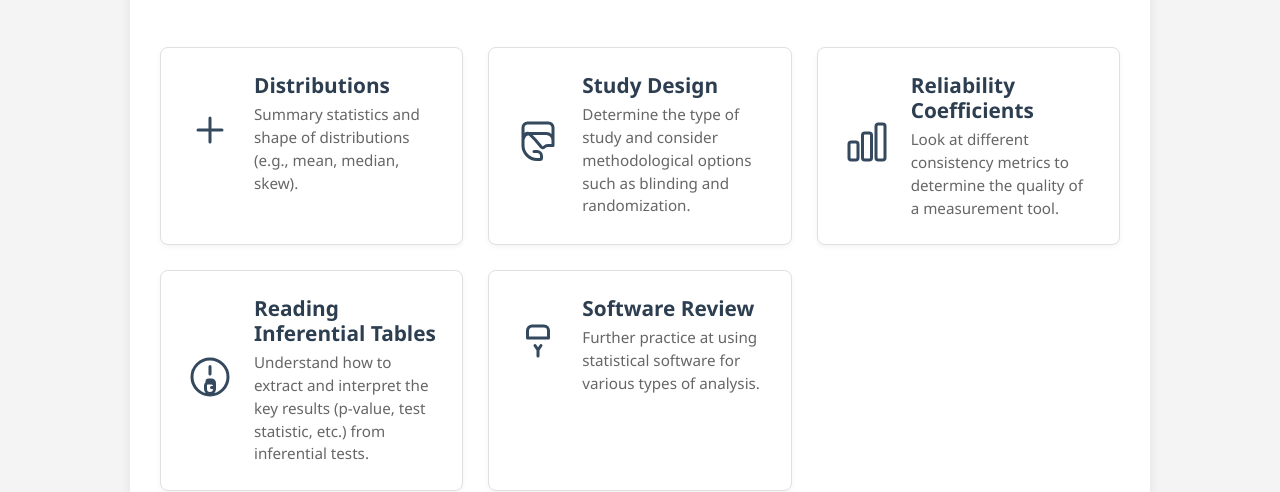
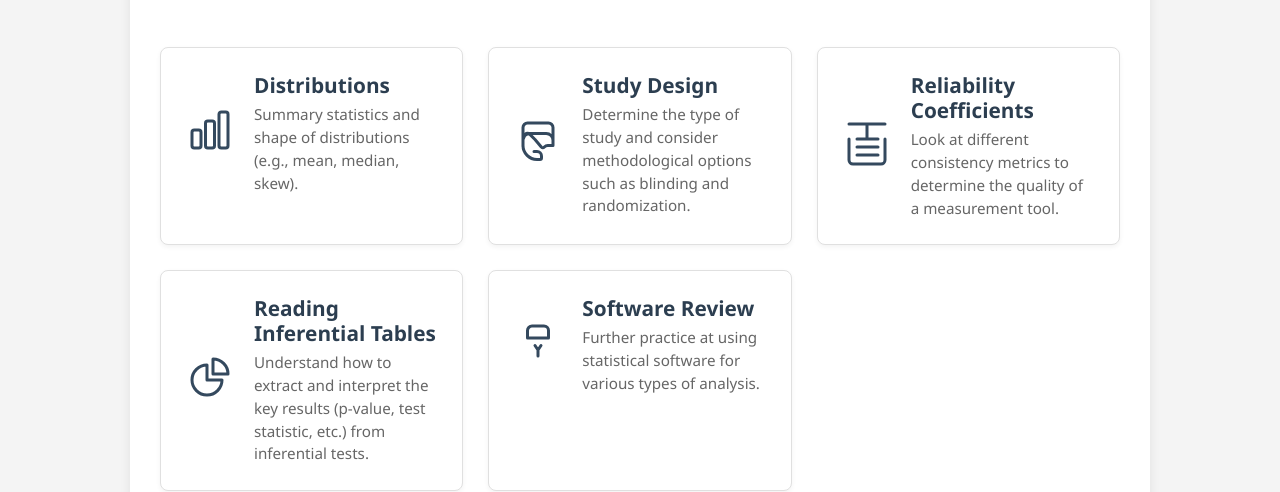
Before and after one commit to probe973/hsc-5066y, a Jekyll site: the page built from let/index.md, in a window 1280 px wide. Shown: the part 438-930 px from the top of the page. Built offline with Jekyll 4.4.1, drawn with Linux system fonts in a browser that asks for light colours.

Commit message:
Update icon descriptions in index.md

```diff
--- a/let/index.md
+++ b/let/index.md
@@ -12,11 +12,11 @@ Here you will find workshops being delivered by the LET, with questions and solu
 <div class="card-menu">
 
     <!-- Card 1: Distributions (Summary Statistics and Shape) -->
-    <!-- ICON: A classic Bell Curve (normal distribution), representing distribution and shape. -->
+    <!-- ICON: A proper bell curve, representing distribution and shape. -->
     <a href="{{ "/let/distributions/" | relative_url }}" class="card">
         <div class="card-content">
             <div class="card-icon">
-                <svg xmlns="http://www.w3.org/2000/svg" fill="none" viewBox="0 0 24 24" stroke-width="1.5" stroke="currentColor" aria-hidden="true"><path stroke-linecap="round" stroke-linejoin="round" d="M12 6v12m-6-6h12" /></svg>
+                <svg xmlns="http://www.w3.org/2000/svg" fill="none" viewBox="0 0 24 24" stroke-width="1.5" stroke="currentColor" aria-hidden="true"><path stroke-linecap="round" stroke-linejoin="round" d="M3 13.125C3 12.504 3.504 12 4.125 12h2.25c.621 0 1.125.504 1.125 1.125v6.75C7.5 20.496 6.996 21 6.375 21h-2.25A1.125 1.125 0 0 1 3 19.875v-6.75ZM9.75 8.625c0-.621.504-1.125 1.125-1.125h2.25c.621 0 1.125.504 1.125 1.125v11.25c0 .621-.504 1.125-1.125 1.125h-2.25a1.125 1.125 0 0 1-1.125-1.125V8.625ZM16.5 4.125c0-.621.504-1.125 1.125-1.125h2.25C20.496 3 21 3.504 21 4.125v15.75c0 .621-.504 1.125-1.125 1.125h-2.25a1.125 1.125 0 0 1-1.125-1.125V4.125Z" /></svg>
             </div>
             <div class="card-text">
                 <h3>Distributions</h3>
@@ -26,7 +26,7 @@ Here you will find workshops being delivered by the LET, with questions and solu
     </a>
 
     <!-- Card 2: Study Design -->
-    <!-- ICON: A clipboard/document with a checkmark, representing planning and methodical checks. -->
+    <!-- ICON: A document/clipboard, representing planning and methodical checks. -->
     <a href="{{ "/let/study-design/" | relative_url }}" class="card">
         <div class="card-content">
             <div class="card-icon">
@@ -40,11 +40,11 @@ Here you will find workshops being delivered by the LET, with questions and solu
     </a>
 
     <!-- Card 3: Reliability Coefficients -->
-    <!-- ICON: A line graph with two points, representing measuring something at two different times/points (consistency). -->
+    <!-- ICON: A graph showing two distinct measurements, representing consistency. -->
     <a href="{{ "/let/reliability/" | relative_url }}" class="card">
         <div class="card-content">
             <div class="card-icon">
-                <svg xmlns="http://www.w3.org/2000/svg" fill="none" viewBox="0 0 24 24" stroke-width="1.5" stroke="currentColor" aria-hidden="true"><path stroke-linecap="round" stroke-linejoin="round" d="M3 13.125C3 12.504 3.504 12 4.125 12h2.25c.621 0 1.125.504 1.125 1.125v6.75C7.5 20.496 6.996 21 6.375 21h-2.25A1.125 1.125 0 0 1 3 19.875v-6.75ZM9.75 8.625c0-.621.504-1.125 1.125-1.125h2.25c.621 0 1.125.504 1.125 1.125v11.25c0 .621-.504 1.125-1.125 1.125h-2.25a1.125 1.125 0 0 1-1.125-1.125V8.625ZM16.5 4.125c0-.621.504-1.125 1.125-1.125h2.25C20.496 3 21 3.504 21 4.125v15.75c0 .621-.504 1.125-1.125 1.125h-2.25a1.125 1.125 0 0 1-1.125-1.125V4.125Z" /></svg>
+                <svg xmlns="http://www.w3.org/2000/svg" fill="none" viewBox="0 0 24 24" stroke-width="1.5" stroke="currentColor" aria-hidden="true"><path stroke-linecap="round" stroke-linejoin="round" d="M7 10.5h10.5M7 14.5h10.5M7 18.5h10.5M3 10.5v10.5a2 2 0 0 0 2 2h14a2 2 0 0 0 2-2V10.5M3 3h18M12 3v7.5" /></svg>
             </div>
             <div class="card-text">
                 <h3>Reliability Coefficients</h3>
@@ -54,11 +54,11 @@ Here you will find workshops being delivered by the LET, with questions and solu
     </a>
 
     <!-- Card 4: Reading Inferential Tables -->
-    <!-- ICON: A document with a magnifying glass, representing interpretation and close reading. -->
+    <!-- ICON: A table with a magnifying glass, representing interpretation and close reading. -->
     <a href="{{ "/let/reading-tables/" | relative_url }}" class="card">
         <div class="card-content">
             <div class="card-icon">
-                <svg xmlns="http://www.w3.org/2000/svg" fill="none" viewBox="0 0 24 24" stroke-width="1.5" stroke="currentColor" aria-hidden="true"><path stroke-linecap="round" stroke-linejoin="round" d="M12 7.5h.008v.008H12V7.5Zm0 3h.008v.008H12v-3.75m0 3.75h-.008v-.008H12v.008ZM21 12a9 9 0 1 1-18 0 9 9 0 0 1 18 0Zm-9 2.25a2.25 2.25 0 0 0-2.25 2.25V18a2.25 2.25 0 0 0 4.5 0v-1.5c0-.828-.672-1.5-1.5-1.5h-1.5a.75.75 0 0 1 0-1.5h1.5c.828 0 1.5.672 1.5 1.5v1.5a.75.75 0 0 1-.75.75h-.75" /></svg>
+                <svg xmlns="http://www.w3.org/2000/svg" fill="none" viewBox="0 0 24 24" stroke-width="1.5" stroke="currentColor" aria-hidden="true"><path stroke-linecap="round" stroke-linejoin="round" d="M10.5 6a7.5 7.5 0 1 0 7.5 7.5h-7.5V6Z" /><path stroke-linecap="round" stroke-linejoin="round" d="M13.5 10.5H21A7.5 7.5 0 0 0 13.5 3v7.5Z" /></svg>
             </div>
             <div class="card-text">
                 <h3>Reading Inferential Tables</h3>
```
